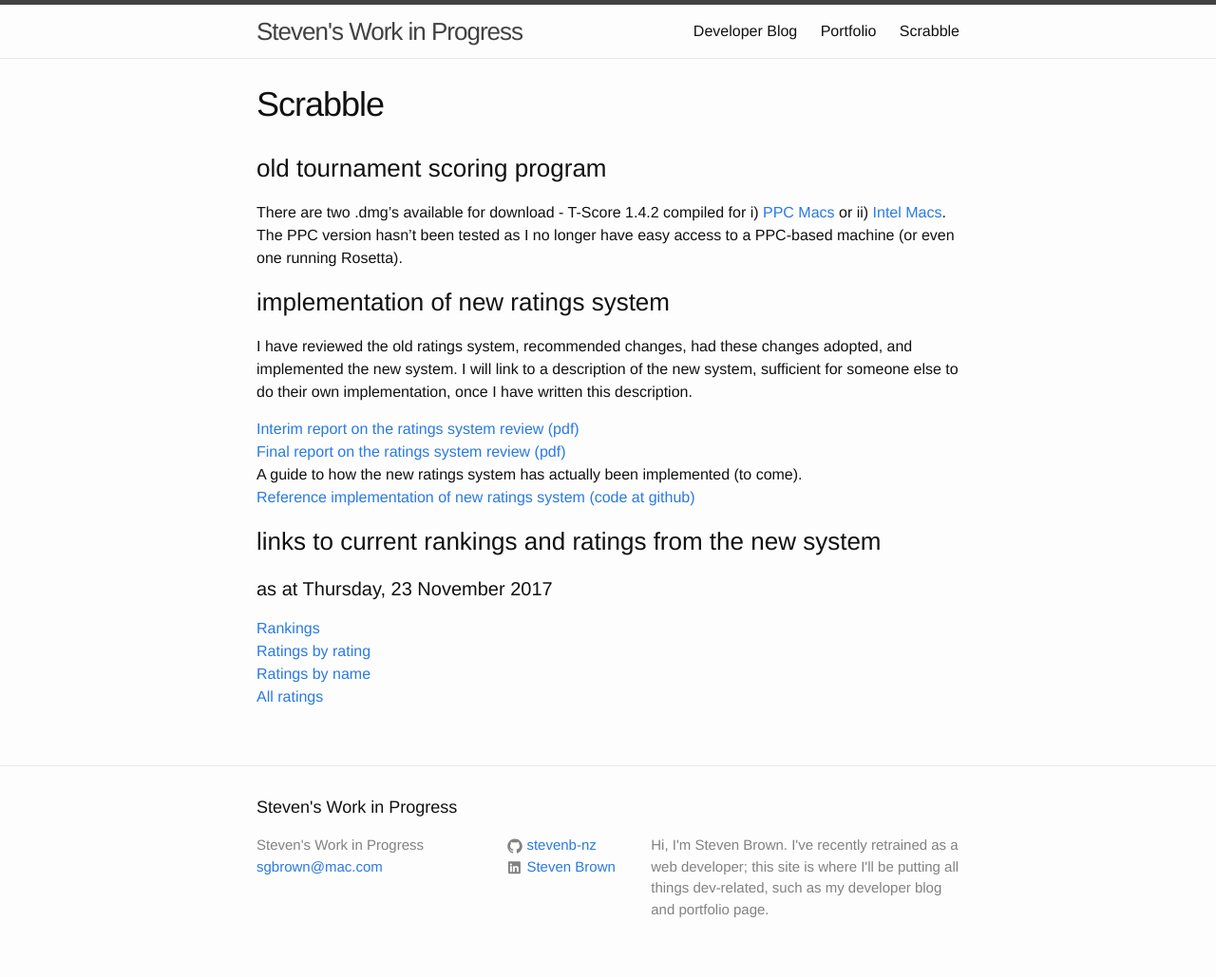
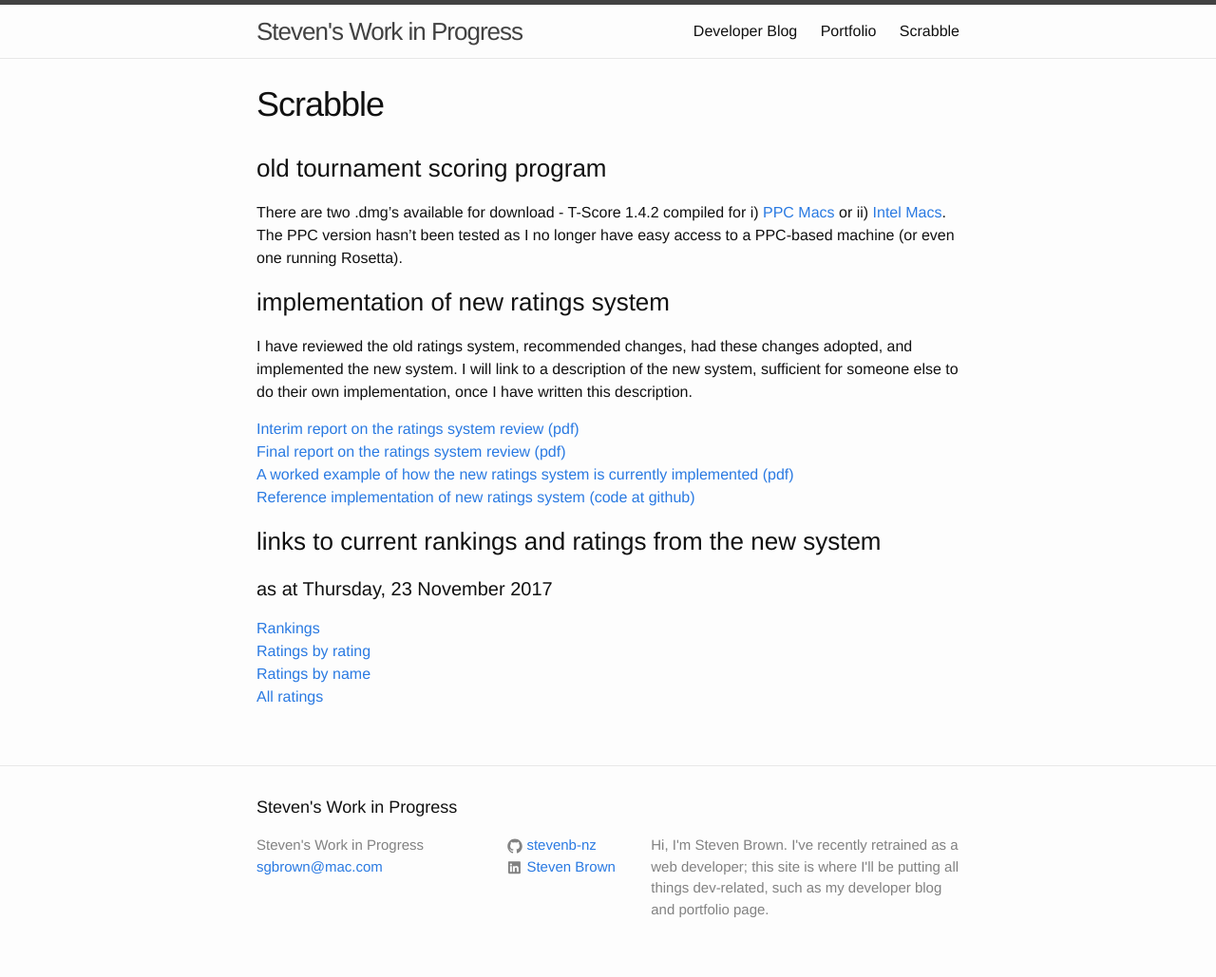
Before and after one commit to stevenb-nz/stevenb-nz.github.io, a Jekyll site: the page built from _pages/scrabble.md, in a window 1280 px wide. Shown: the whole page at 95% size. Built offline with Jekyll 4.4.1, drawn with Linux system fonts in a browser that asks for light colours.

Commit message:
worked example of new ratings system implementation

```diff
--- a/_pages/scrabble.md
+++ b/_pages/scrabble.md
@@ -15,7 +15,7 @@ I have reviewed the old ratings system, recommended changes, had these changes a
 
 [Interim report on the ratings system review (pdf)](/assets/pdf/interimreport_june2.pdf)<br>
 [Final report on the ratings system review (pdf)](/assets/pdf/finalreport.pdf)<br>
-A guide to how the new ratings system has actually been implemented (to come).<br>
+[A worked example of how the new ratings system is currently implemented (pdf)](/assets/pdf/workedexample.pdf)<br>
 [Reference implementation of new ratings system (code at github)](https://github.com/stevenb-nz/nzasp-ratings)
 
 ### links to current rankings and ratings from the new system
```
Also changed, not shown: 1 other file.
